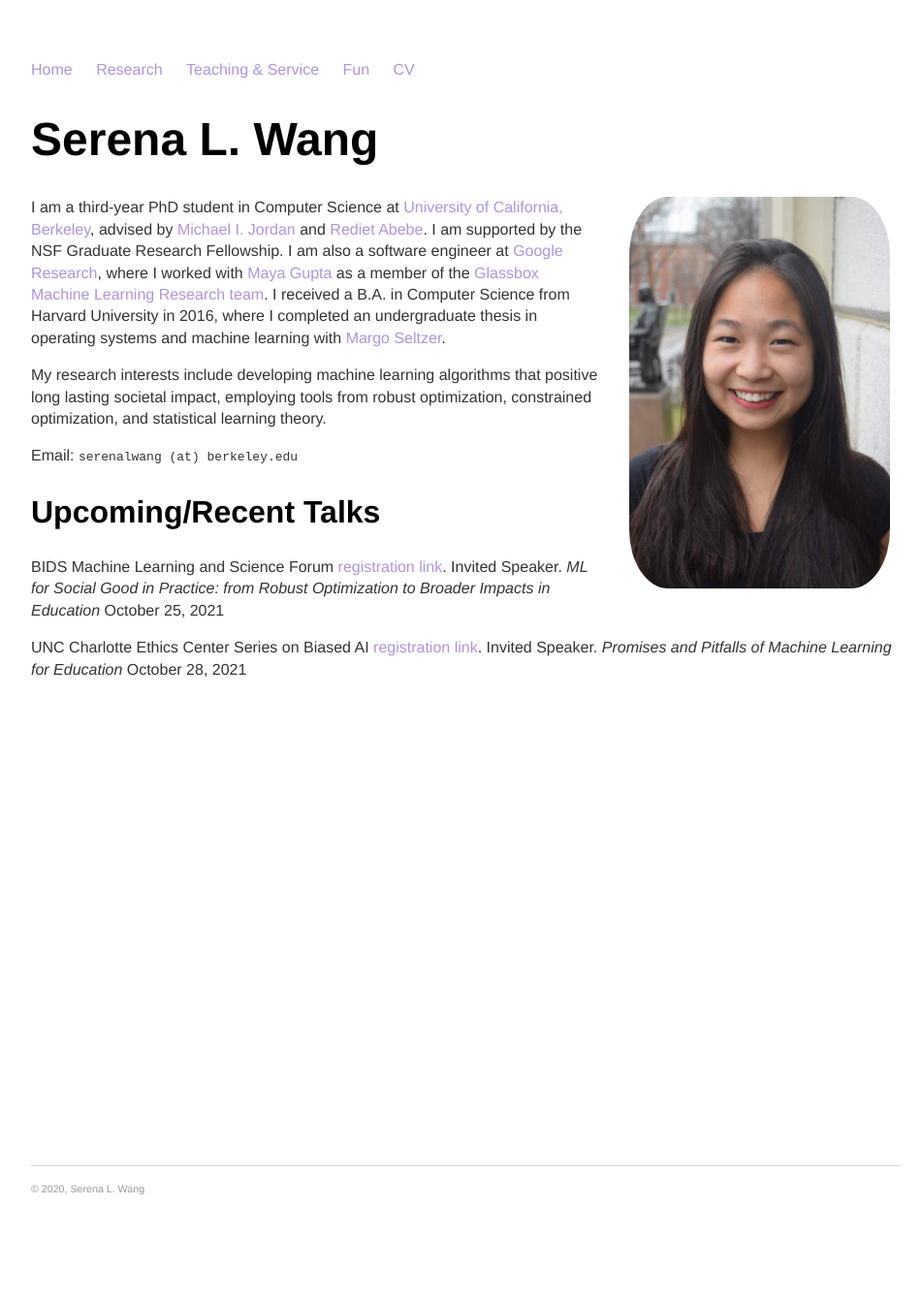
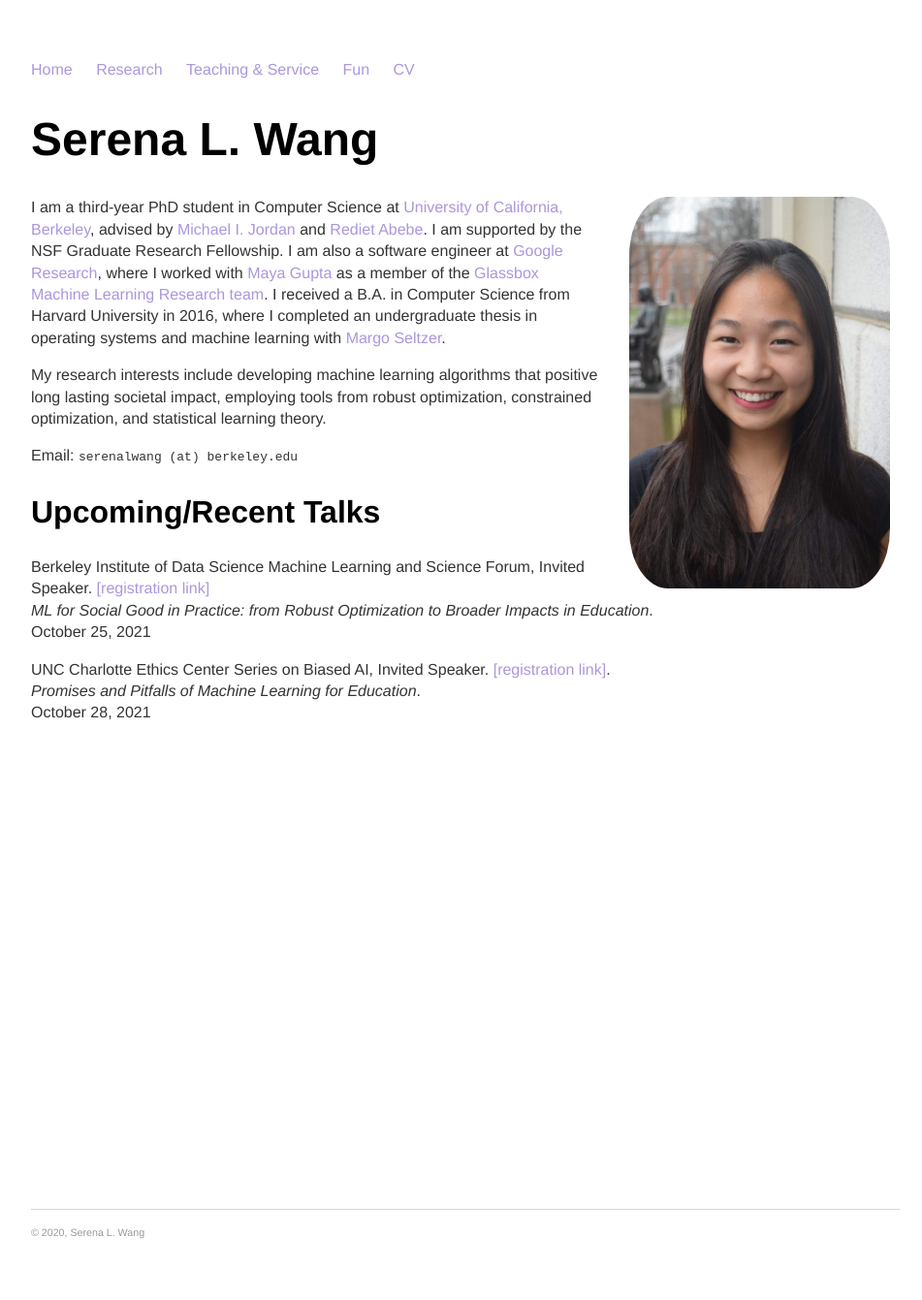
Before and after one commit to serenalwang/serenalwang.github.io, a Jekyll site: the page built from index.md, in a window 1280 px wide. Shown: the whole page at 97% size, without its empty margins (160-1111 px from the left). Built offline with Jekyll 4.4.1, drawn with Linux system fonts in a browser that asks for light colours; before the commit the page ends 1296 px from its top, so only the background shows below that.

Commit message:
fixed formatting

```diff
--- a/index.md
+++ b/index.md
@@ -16,10 +16,10 @@
 
 ## Upcoming/Recent Talks
 
-BIDS Machine Learning and Science Forum [registration link](https://bids.berkeley.edu/events/machine-learning-and-science-forum-2021-1025). Invited Speaker.
-*ML for Social Good in Practice: from Robust Optimization to Broader Impacts in Education*
-October 25, 2021
+Berkeley Institute of Data Science Machine Learning and Science Forum, Invited Speaker. [[registration link]](https://bids.berkeley.edu/events/machine-learning-and-science-forum-2021-1025)
+<br>*ML for Social Good in Practice: from Robust Optimization to Broader Impacts in Education*.
+<br>October 25, 2021
 
-UNC Charlotte Ethics Center Series on Biased AI [registration link](https://ethics.charlotte.edu/news-events/serena-wang-promises-and-pitfalls-machine-learning-education). Invited Speaker.
-*Promises and Pitfalls of Machine Learning for Education*
-October 28, 2021
+UNC Charlotte Ethics Center Series on Biased AI, Invited Speaker. [[registration link]](https://ethics.charlotte.edu/news-events/serena-wang-promises-and-pitfalls-machine-learning-education).
+<br>*Promises and Pitfalls of Machine Learning for Education*.
+<br>October 28, 2021
```
Also changed, not shown: research.md (+1 -1 lines).
